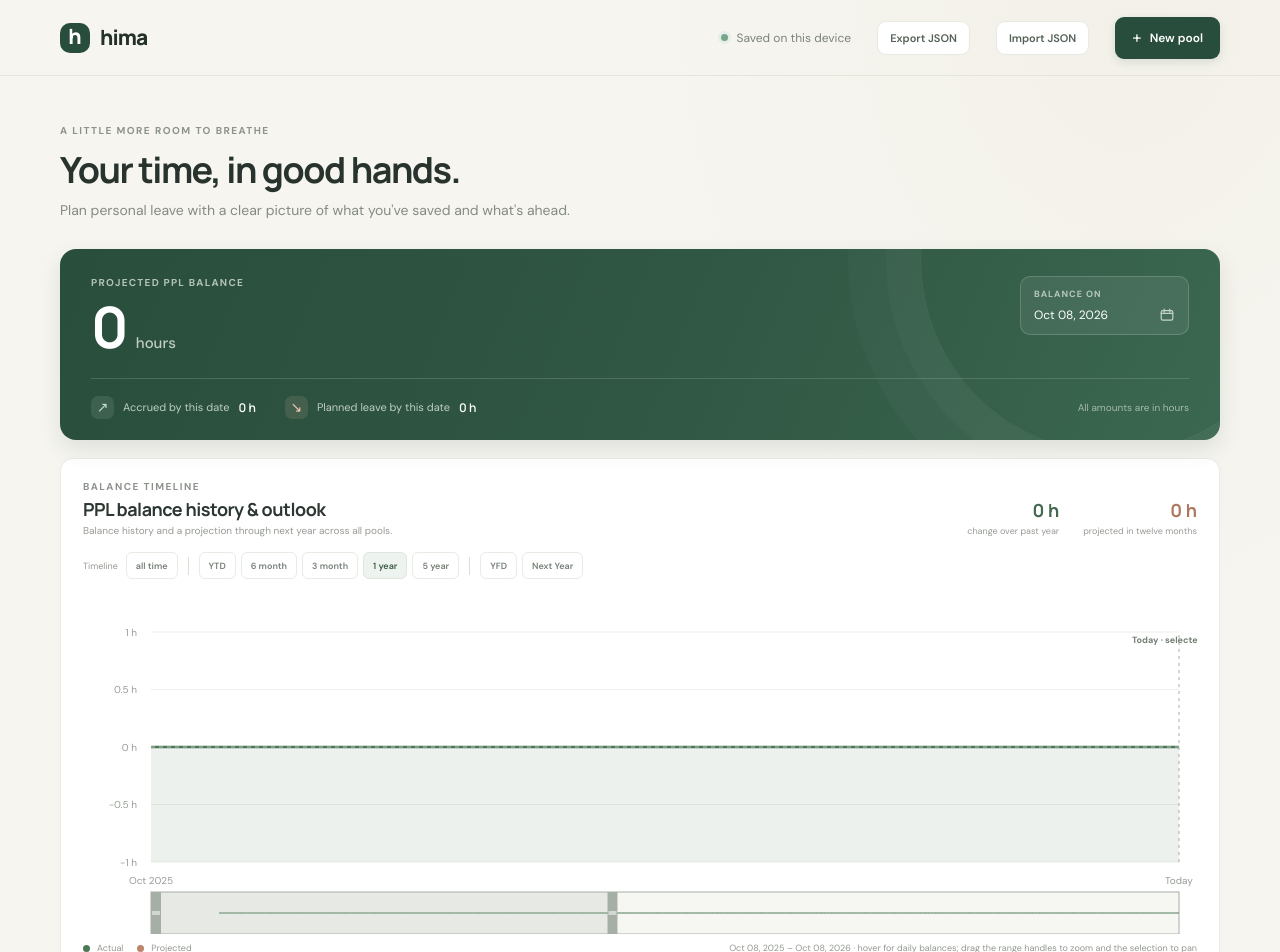
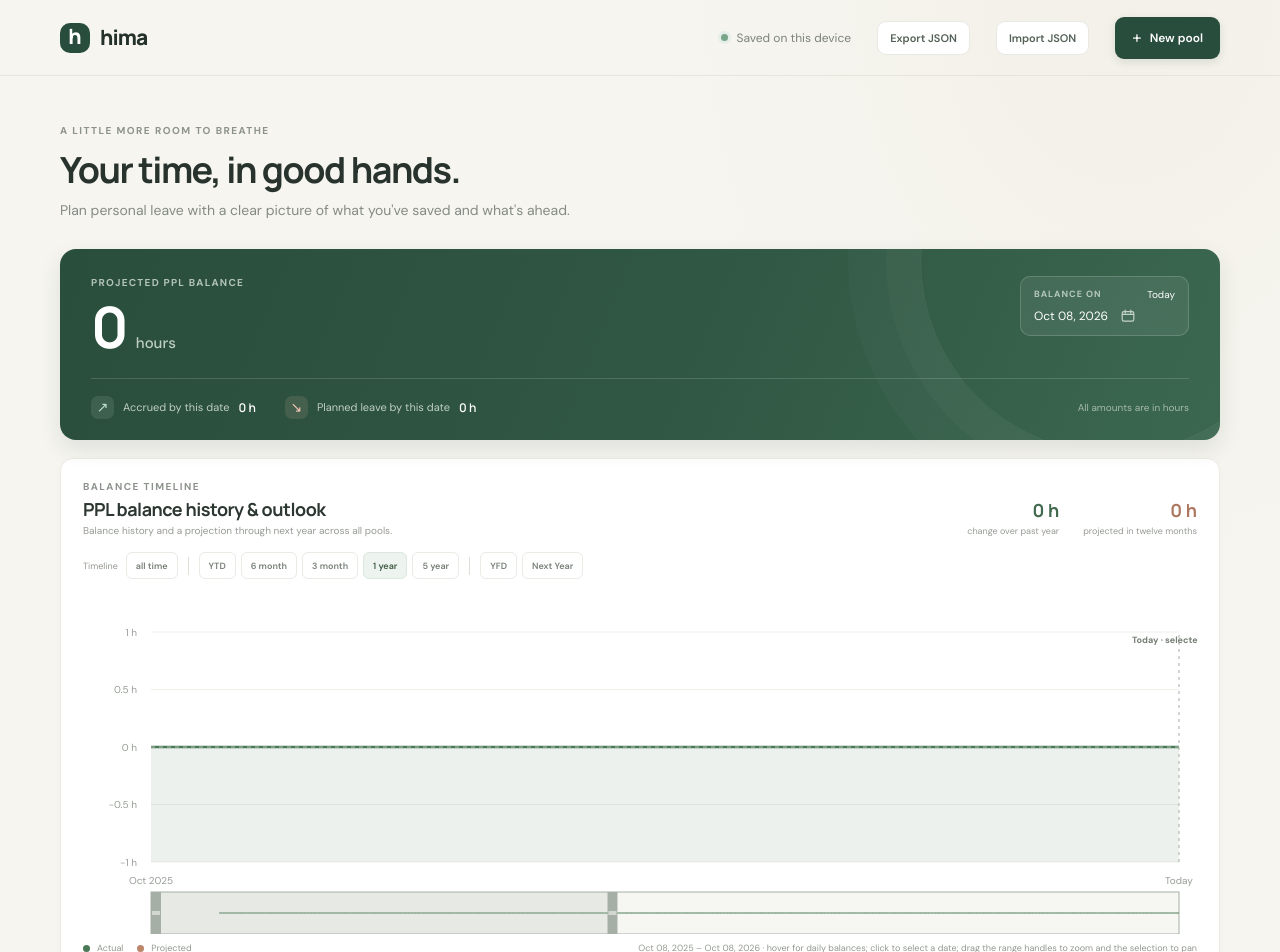
Before and after one commit to GrimOutlook/hima, a React (Vite) app: page / in a window 1280 px wide. Shown: the top 952 px of the page. Built offline with nearby package versions, Linux system fonts and the light colour scheme.

Commit message:
feat: select balance date from chart and add Today shortcut

```diff
--- a/assets/main.css
+++ b/assets/main.css
@@ -131,6 +131,10 @@ button:focus-visible, input:focus-visible, select:focus-visible, a:focus-visible
 .balance-unit { color: rgba(239, 246, 240, .76); font: 500 15px 'DM Sans', sans-serif; letter-spacing: 0; }
 .date-picker { display: grid; gap: 7px; min-width: 169px; padding: 11px 13px; border: 1px solid rgba(255,255,255,.17); border-radius: 10px; background: rgba(255,255,255,.075); }
 .date-picker > span { color: rgba(242, 247, 242, .66); font-size: 9px; letter-spacing: 1px; font-weight: 700; }
+.date-picker-today { grid-column: 2; grid-row: 1; justify-self: end; padding: 0; border: 0; color: #fff; background: transparent; font-size: 10px; cursor: pointer; }
+.date-picker-today:hover { text-decoration: underline; }
+.date-picker-today:focus-visible { outline: 2px solid rgba(255,255,255,.72); outline-offset: 3px; }
+.date-picker:has(.date-picker-today) .date-picker-trigger { grid-column: 1 / -1; }
 .date-picker-trigger { display: flex; align-items: center; justify-content: space-between; gap: 8px; width: 100%; min-width: 0; padding: 0; border: 0; color: #fff; background: transparent; cursor: pointer; text-align: left; font-size: 12px; }
 .date-picker-trigger:hover .date-picker-icon { color: #fff; }
 .date-picker-trigger:focus-visible { outline: 2px solid rgba(255,255,255,.72); outline-offset: 3px; }
--- a/src/App.tsx
+++ b/src/App.tsx
@@ -483,6 +483,7 @@ function App() {
           history={history}
           today={chartHistoryEnd}
           selectedDate={balanceDate}
+          onDateChange={setBalanceDate}
           pools={store.pools}
           selectedPoolId={chartPoolId}
           onPoolChange={setSelectedChartPoolId}
--- a/src/BalanceChart.tsx
+++ b/src/BalanceChart.tsx
@@ -17,6 +17,7 @@ interface BalanceChartProps {
   history: BalancePoint[];
   today: string;
   selectedDate: string;
+  onDateChange: (date: string) => void;
   pools: Pool[];
   selectedPoolId: number | null;
   onPoolChange: (poolId: number | null) => void;
@@ -100,6 +101,7 @@ export function BalanceChart({
   history,
   today,
   selectedDate,
+  onDateChange,
   pools,
   selectedPoolId,
   onPoolChange,
@@ -250,6 +252,11 @@ export function BalanceChart({
               data={chartData}
               margin={{ top: 38, right: PLOT_RIGHT, bottom: 0, left: 0 }}
               accessibilityLayer
+              onClick={({ activeLabel, isTooltipActive }) => {
+                if (!isTooltipActive || activeLabel === undefined) return;
+                const point = chartData[Number(activeLabel)];
+                if (point) onDateChange(point.date);
+              }}
               aria-label={`Daily ${selectedPool ? `${selectedPool.name} ` : "combined PPL "}balance history and forecast through next year`}
             >
               <CartesianGrid stroke="#eeefe9" vertical={false} />
@@ -385,7 +392,7 @@ export function BalanceChart({
         <span className="history-projection-dot" />
         Projected
         <span className="history-range">
-          {prettyDate(visibleStartDate)} – {prettyDate(visibleEndDate)} · hover for daily balances; drag the range handles to zoom and the selection to pan
+          {prettyDate(visibleStartDate)} – {prettyDate(visibleEndDate)} · hover for daily balances; click to select a date; drag the range handles to zoom and the selection to pan
         </span>
       </div>
     </section>
--- a/src/CalendarPicker.tsx
+++ b/src/CalendarPicker.tsx
@@ -193,6 +193,11 @@ export function CalendarPicker({ value, onChange, label = "BALANCE ON", optional
   return (
     <div className={label === "BALANCE ON" ? "date-picker" : "date-picker date-picker-field"} ref={rootRef}>
       <span id={`${id}-label`}>{label}</span>
+      {label === "BALANCE ON" && (
+        <button className="date-picker-today" type="button" onClick={() => selectDate(todayDate())}>
+          Today
+        </button>
+      )}
       <button
         ref={triggerRef}
         className="date-picker-trigger"
```
